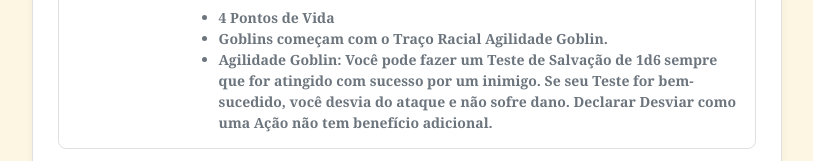
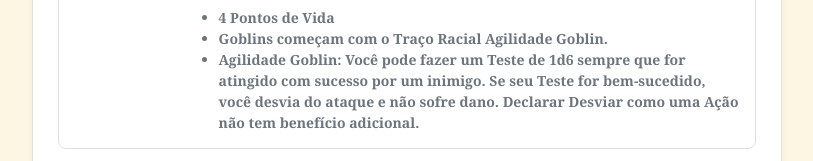
Before and after one commit to xerxeslins/nosso-tiny-dungeon, a plain HTML site: page criador.html in a window 1280 px wide. Shown: the part 1871-2032 px from the top of the page, without its empty margins (233-1046 px from the left). Drawn offline with Linux system fonts and the light colour scheme.

Commit message:
Update criador.html

```diff
--- a/criador.html
+++ b/criador.html
@@ -246,7 +246,7 @@
                     <ul>
                     <li>4 Pontos de Vida</li>
                     <li>Goblins começam com o Traço Racial <b>Agilidade Goblin</b>.</li>
-                    <li><b>Agilidade Goblin</b>: Você pode fazer um Teste de Salvação de 1d6 sempre que for atingido com sucesso por um inimigo. Se seu Teste for bem-sucedido, você desvia do ataque e não sofre dano. Declarar Desviar como uma Ação não tem benefício adicional.</li>
+                    <li><b>Agilidade Goblin</b>: Você pode fazer um Teste de 1d6 sempre que for atingido com sucesso por um inimigo. Se seu Teste for bem-sucedido, você desvia do ataque e não sofre dano. Declarar Desviar como uma Ação não tem benefício adicional.</li>
                     </ul>
                 </div>
             </label>
```
